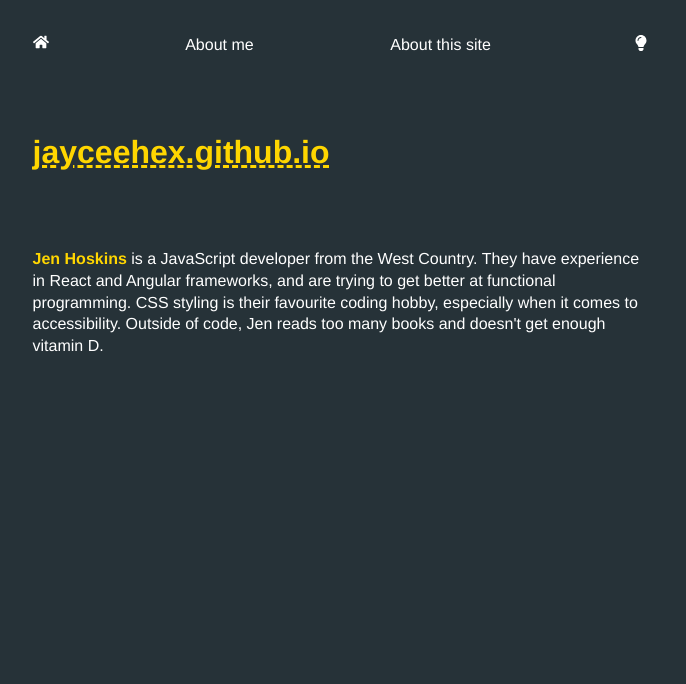
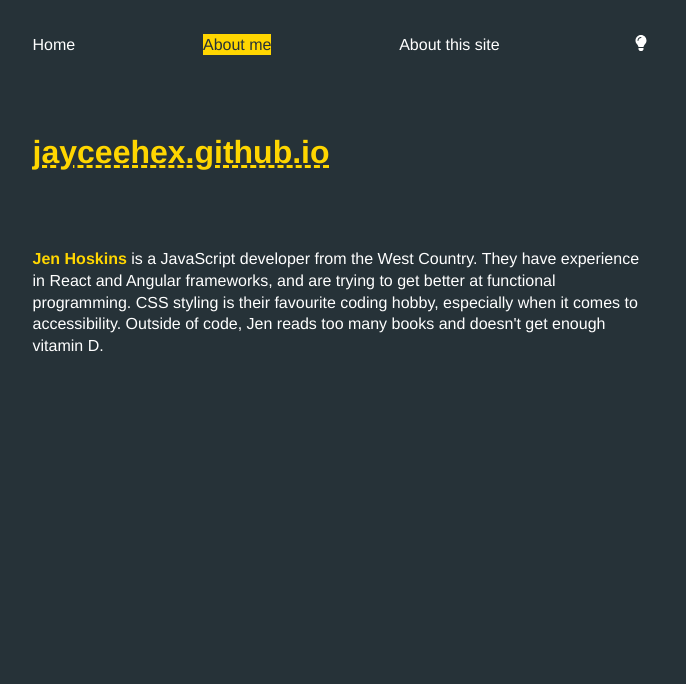
Before and after one commit to thecatsith/thecatsith.github.io, a Gatsby site: page /about-me in a window 1280 px wide. Shown: the top 684 px of the page, without its empty margins (296-982 px from the left). Built offline with nearby package versions, Linux system fonts and the light colour scheme; Gatsby itself is replaced by a stand-in of ours.

Commit message:
Make nav bar links configurable through metadata, add activeClassName

```diff
--- a/gatsby-config.js
+++ b/gatsby-config.js
@@ -3,6 +3,20 @@ module.exports = {
     title: `jayceehex.github.io`,
     description: `Another portfolio site, made with Gatsby.`,
     author: `Jen Hoskins`,
+    navLinks: [
+      {
+        name: 'Home',
+        link: '/',
+      },
+      {
+        name: 'About me',
+        link: '/about-me',
+      },
+      {
+        name: 'About this site',
+        link: '/about-site',
+      },
+    ]
   },
   plugins: [
     `gatsby-plugin-react-helmet`,
--- a/src/components/layout.tsx
+++ b/src/components/layout.tsx
@@ -21,6 +21,10 @@ const Layout = ({ children, lightMode, toggleLightMode }) => {
       site {
         siteMetadata {
           title
+          navLinks {
+            name
+            link
+          }
         }
       }
     }
@@ -29,7 +33,7 @@ const Layout = ({ children, lightMode, toggleLightMode }) => {
   return (
     <div className={`container${lightMode ? " light-theme" : ""}`}>
       <div className="content-box">
-        <MainNav toggleLightMode={toggleLightMode} lightMode={lightMode} />
+        <MainNav navLinks={data.site.siteMetadata?.navLinks || []} toggleLightMode={toggleLightMode} lightMode={lightMode} />
         <Header siteTitle={data.site.siteMetadata?.title || ``} />
         <main id="main">{children}</main>
       </div>
--- a/src/components/main-nav.scss
+++ b/src/components/main-nav.scss
@@ -18,6 +18,10 @@
       background-color: transparent;
       color: var(--dark-mode-primary-accent-colour);
     }
+    &__active {
+      color: var(--dark-mode-background-colour);
+      background-color: var(--dark-mode-primary-accent-colour);
+    }
   }
 }
 
@@ -28,5 +32,9 @@
       background-color: transparent;
       color: var(--light-mode-primary-accent-colour);
     }
+    &__active {
+      color: var(--light-mode-background-colour);
+      background-color: var(--light-mode-primary-accent-colour);
+    }
   }
 }
--- a/src/components/main-nav.tsx
+++ b/src/components/main-nav.tsx
@@ -1,34 +1,20 @@
 import React from "react"
 import "./main-nav.scss"
-import { FaLightbulb, FaRegLightbulb, FaHome } from "react-icons/fa"
-import { Link } from "gatsby"
+import { FaLightbulb, FaRegLightbulb } from "react-icons/fa"
+import { graphql, Link, useStaticQuery } from "gatsby"
 
-const MainNav = ({ lightMode, toggleLightMode }) => {
+const MainNav = ({ lightMode, toggleLightMode, navLinks }) => {
   const lightModeToggleIcon = () =>
     lightMode ? <FaRegLightbulb /> : <FaLightbulb />
 
   return (
     <nav className="main-nav">
       <ul className="main-nav--items">
-        <li>
-          <Link to="/" title="Home" className="main-nav--item">
-            <FaHome />
-          </Link>
-        </li>
-        <li>
-          <Link to="/about-me" title="About me" className="main-nav--item">
-            About me
-          </Link>
-        </li>
-        <li>
-          <Link
-            to="/about-site"
-            title="About this site"
-            className="main-nav--item"
-          >
-            About this site
-          </Link>
-        </li>
+        {navLinks.map((link) => (
+          <li>
+            <Link to={link.link} title={link.name} className="main-nav--item" activeClassName="main-nav--item__active">{link.name}</Link>
+          </li>
+        ))}
         <li>
           <button
             className="main-nav--item icon-button"
```
